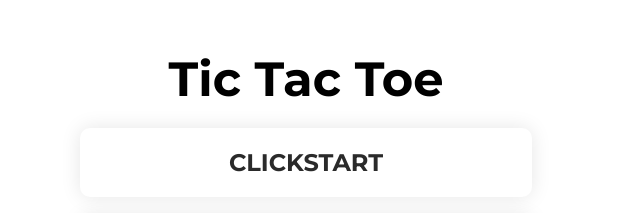
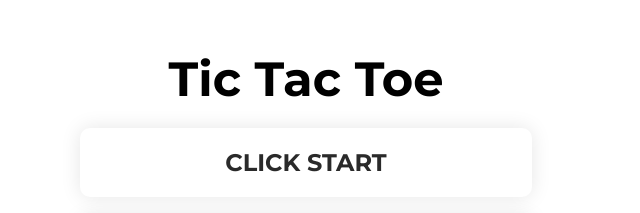
Before and after one commit to salah0eldin/Tic_tac_toe_AVOID_THE_X, a plain HTML site: page index.html in a window 1280 px wide. Shown: the top 213 px of the page, 334-974 px from the left. Drawn offline with Linux system fonts and the light colour scheme.

Commit message:
Update index.html

```diff
--- a/index.html
+++ b/index.html
@@ -31,7 +31,7 @@
 <body>
   <div class="container">
     <h1>Tic Tac Toe</h1>
-    <div id="game-message">CLICKSTART</div>
+    <div id="game-message">CLICK START</div>
     <br />
     <div id="game">
       <div class="row">
```
